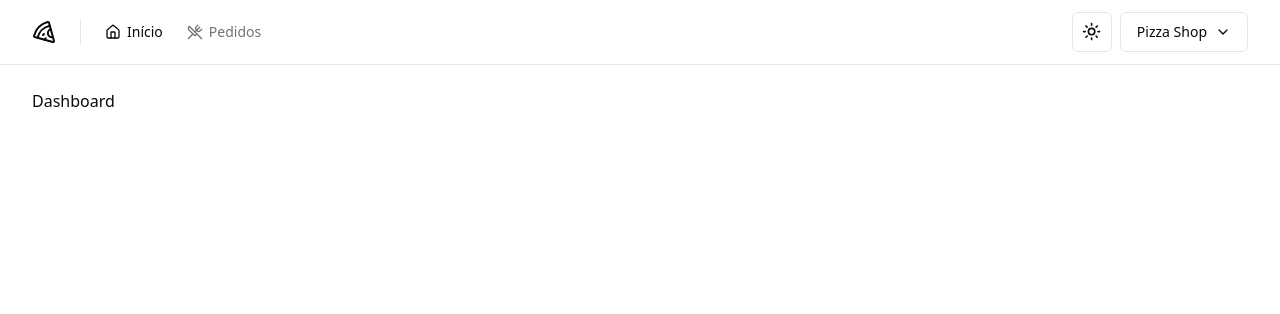
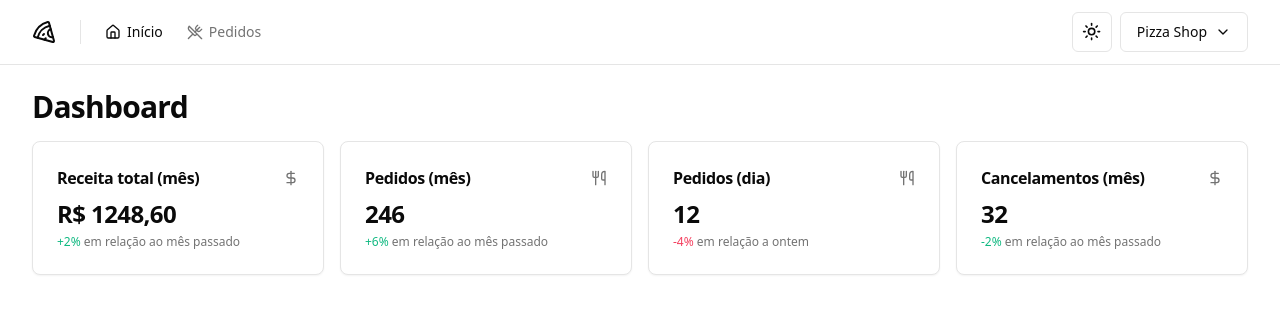
Before and after one commit to lucasnoman/04-pizza-shop, a React (Vite) app: page / in a window 1280 px wide. Shown: the top 314 px of the page. Built offline with nearby package versions, Linux system fonts and the light colour scheme.

Commit message:
style: creates dashboard page

```diff
--- /dev/null
+++ b/src/components/ui/card.tsx
@@ -0,0 +1,79 @@
+import * as React from 'react'
+
+import { cn } from '@/lib/utils'
+
+const Card = React.forwardRef<
+  HTMLDivElement,
+  React.HTMLAttributes<HTMLDivElement>
+>(({ className, ...props }, ref) => (
+  <div
+    ref={ref}
+    className={cn(
+      'rounded-lg border bg-card text-card-foreground shadow-sm',
+      className,
+    )}
+    {...props}
+  />
+))
+Card.displayName = 'Card'
+
+const CardHeader = React.forwardRef<
+  HTMLDivElement,
+  React.HTMLAttributes<HTMLDivElement>
+>(({ className, ...props }, ref) => (
+  <div
+    ref={ref}
+    className={cn('flex flex-col space-y-1.5 p-6', className)}
+    {...props}
+  />
+))
+CardHeader.displayName = 'CardHeader'
+
+const CardTitle = React.forwardRef<
+  HTMLParagraphElement,
+  React.HTMLAttributes<HTMLHeadingElement>
+>(({ className, ...props }, ref) => (
+  <h3
+    ref={ref}
+    className={cn(
+      'text-2xl font-semibold leading-none tracking-tight',
+      className,
+    )}
+    {...props}
+  />
+))
+CardTitle.displayName = 'CardTitle'
+
+const CardDescription = React.forwardRef<
+  HTMLParagraphElement,
+  React.HTMLAttributes<HTMLParagraphElement>
+>(({ className, ...props }, ref) => (
+  <p
+    ref={ref}
+    className={cn('text-sm text-muted-foreground', className)}
+    {...props}
+  />
+))
+CardDescription.displayName = 'CardDescription'
+
+const CardContent = React.forwardRef<
+  HTMLDivElement,
+  React.HTMLAttributes<HTMLDivElement>
+>(({ className, ...props }, ref) => (
+  <div ref={ref} className={cn('p-6 pt-0', className)} {...props} />
+))
+CardContent.displayName = 'CardContent'
+
+const CardFooter = React.forwardRef<
+  HTMLDivElement,
+  React.HTMLAttributes<HTMLDivElement>
+>(({ className, ...props }, ref) => (
+  <div
+    ref={ref}
+    className={cn('flex items-center p-6 pt-0', className)}
+    {...props}
+  />
+))
+CardFooter.displayName = 'CardFooter'
+
+export { Card, CardContent, CardDescription, CardFooter, CardHeader, CardTitle }
--- a/src/pages/app/Dashboard.tsx
+++ /dev/null
@@ -1,10 +0,0 @@
-import { Helmet } from 'react-helmet-async'
-
-export function Dashboard() {
-  return (
-    <>
-      <Helmet title="Dashboard" />
-      <h1>Dashboard</h1>
-    </>
-  )
-}
--- /dev/null
+++ b/src/pages/app/dashboard/dashboard.tsx
@@ -0,0 +1,24 @@
+import { Helmet } from 'react-helmet-async'
+
+import { DayOrdersAmountCard } from './day-orders-amount-card'
+import { MonthCanceledOrdersAmountCard } from './month-canceled-orders-amount-card'
+import { MonthOrdersAmountCard } from './month-orders-amount-card'
+import { MonthRevenueCard } from './month-revenue-card'
+
+export function Dashboard() {
+  return (
+    <>
+      <Helmet title="Dashboard" />
+      <div className="flex flex-col gap-4">
+        <h1 className="text-3xl font-bold tracking-tight">Dashboard</h1>
+
+        <div className="grid grid-cols-4 gap-4">
+          <MonthRevenueCard />
+          <MonthOrdersAmountCard />
+          <DayOrdersAmountCard />
+          <MonthCanceledOrdersAmountCard />
+        </div>
+      </div>
+    </>
+  )
+}
--- /dev/null
+++ b/src/pages/app/dashboard/day-orders-amount-card.tsx
@@ -0,0 +1,21 @@
+import { Utensils } from 'lucide-react'
+
+import { Card, CardContent, CardHeader, CardTitle } from '@/components/ui/card'
+
+export function DayOrdersAmountCard() {
+  return (
+    <Card>
+      <CardHeader className="flex-row items-center justify-between space-y-0 pb-2">
+        <CardTitle className="text-base font-semibold">Pedidos (dia)</CardTitle>
+        <Utensils className="size-4 text-muted-foreground" />
+      </CardHeader>
+      <CardContent className="space-y-1">
+        <span className="text-2xl font-bold tracking-tight">12</span>
+        <p className="text-xs text-muted-foreground">
+          <span className="text-rose-500 dark:text-rose-400">-4%</span> em
+          relação a ontem
+        </p>
+      </CardContent>
+    </Card>
+  )
+}
--- /dev/null
+++ b/src/pages/app/dashboard/month-canceled-orders-amount-card.tsx
@@ -0,0 +1,23 @@
+import { DollarSign } from 'lucide-react'
+
+import { Card, CardContent, CardHeader, CardTitle } from '@/components/ui/card'
+
+export function MonthCanceledOrdersAmountCard() {
+  return (
+    <Card>
+      <CardHeader className="flex-row items-center justify-between space-y-0 pb-2">
+        <CardTitle className="text-base font-semibold">
+          Cancelamentos (mês)
+        </CardTitle>
+        <DollarSign className="size-4 text-muted-foreground" />
+      </CardHeader>
+      <CardContent className="space-y-1">
+        <span className="text-2xl font-bold tracking-tight">32</span>
+        <p className="text-xs text-muted-foreground">
+          <span className="text-emerald-500 dark:text-emerald-400">-2%</span> em
+          relação ao mês passado
+        </p>
+      </CardContent>
+    </Card>
+  )
+}
--- /dev/null
+++ b/src/pages/app/dashboard/month-orders-amount-card.tsx
@@ -0,0 +1,21 @@
+import { Utensils } from 'lucide-react'
+
+import { Card, CardContent, CardHeader, CardTitle } from '@/components/ui/card'
+
+export function MonthOrdersAmountCard() {
+  return (
+    <Card>
+      <CardHeader className="flex-row items-center justify-between space-y-0 pb-2">
+        <CardTitle className="text-base font-semibold">Pedidos (mês)</CardTitle>
+        <Utensils className="size-4 text-muted-foreground" />
+      </CardHeader>
+      <CardContent className="space-y-1">
+        <span className="text-2xl font-bold tracking-tight">246</span>
+        <p className="text-xs text-muted-foreground">
+          <span className="text-emerald-500 dark:text-emerald-400">+6%</span> em
+          relação ao mês passado
+        </p>
+      </CardContent>
+    </Card>
+  )
+}
--- /dev/null
+++ b/src/pages/app/dashboard/month-revenue-card.tsx
@@ -0,0 +1,23 @@
+import { DollarSign } from 'lucide-react'
+
+import { Card, CardContent, CardHeader, CardTitle } from '@/components/ui/card'
+
+export function MonthRevenueCard() {
+  return (
+    <Card>
+      <CardHeader className="flex-row items-center justify-between space-y-0 pb-2">
+        <CardTitle className="text-base font-semibold">
+          Receita total (mês)
+        </CardTitle>
+        <DollarSign className="size-4 text-muted-foreground" />
+      </CardHeader>
+      <CardContent className="space-y-1">
+        <span className="text-2xl font-bold tracking-tight">R$ 1248,60</span>
+        <p className="text-xs text-muted-foreground">
+          <span className="text-emerald-500 dark:text-emerald-400">+2%</span> em
+          relação ao mês passado
+        </p>
+      </CardContent>
+    </Card>
+  )
+}
--- a/src/routes.tsx
+++ b/src/routes.tsx
@@ -2,7 +2,7 @@
 
 import { AppLayout } from './pages/_layouts/app'
 import { AuthLayout } from './pages/_layouts/auth'
-import { Dashboard } from './pages/app/Dashboard'
+import { Dashboard } from './pages/app/dashboard/dashboard'
 import { Orders } from './pages/app/orders/orders'
 import { SignIn } from './pages/auth/SignIn'
 import { SignUp } from './pages/auth/SignUp'
```
